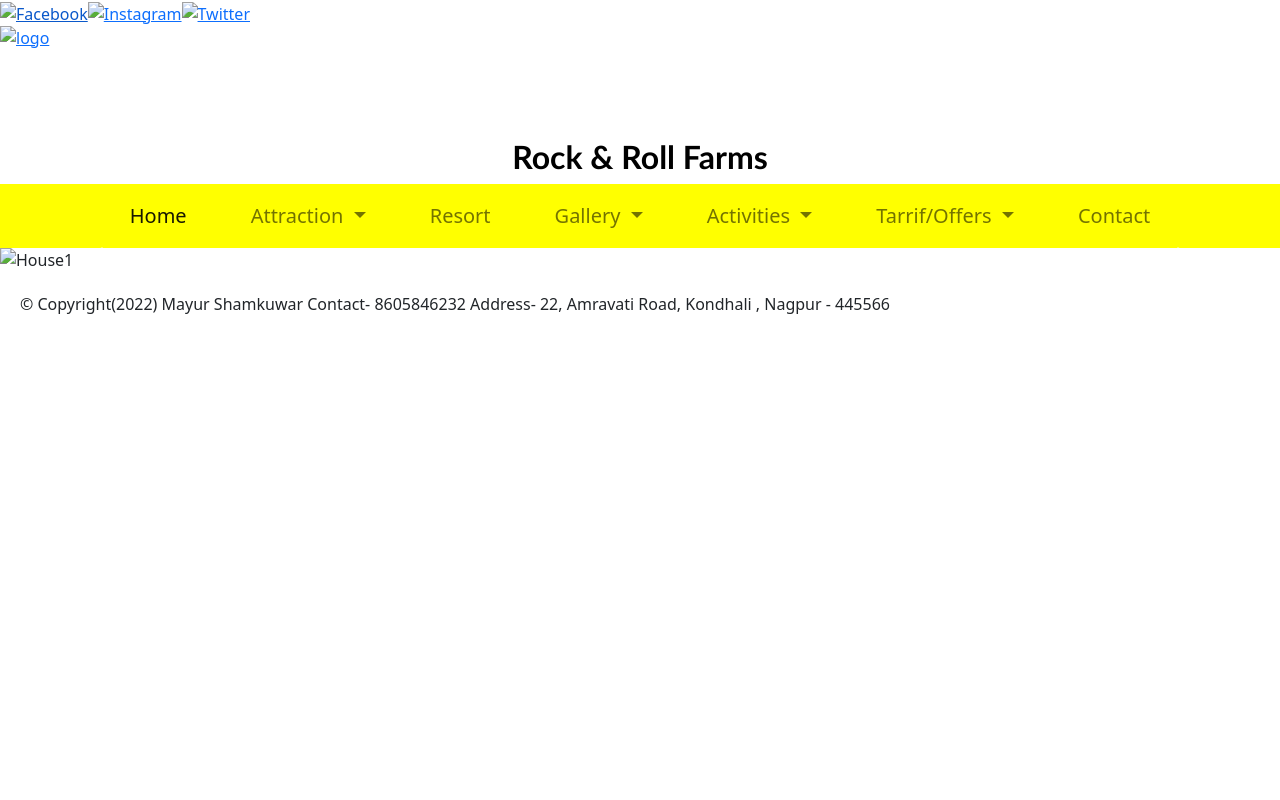
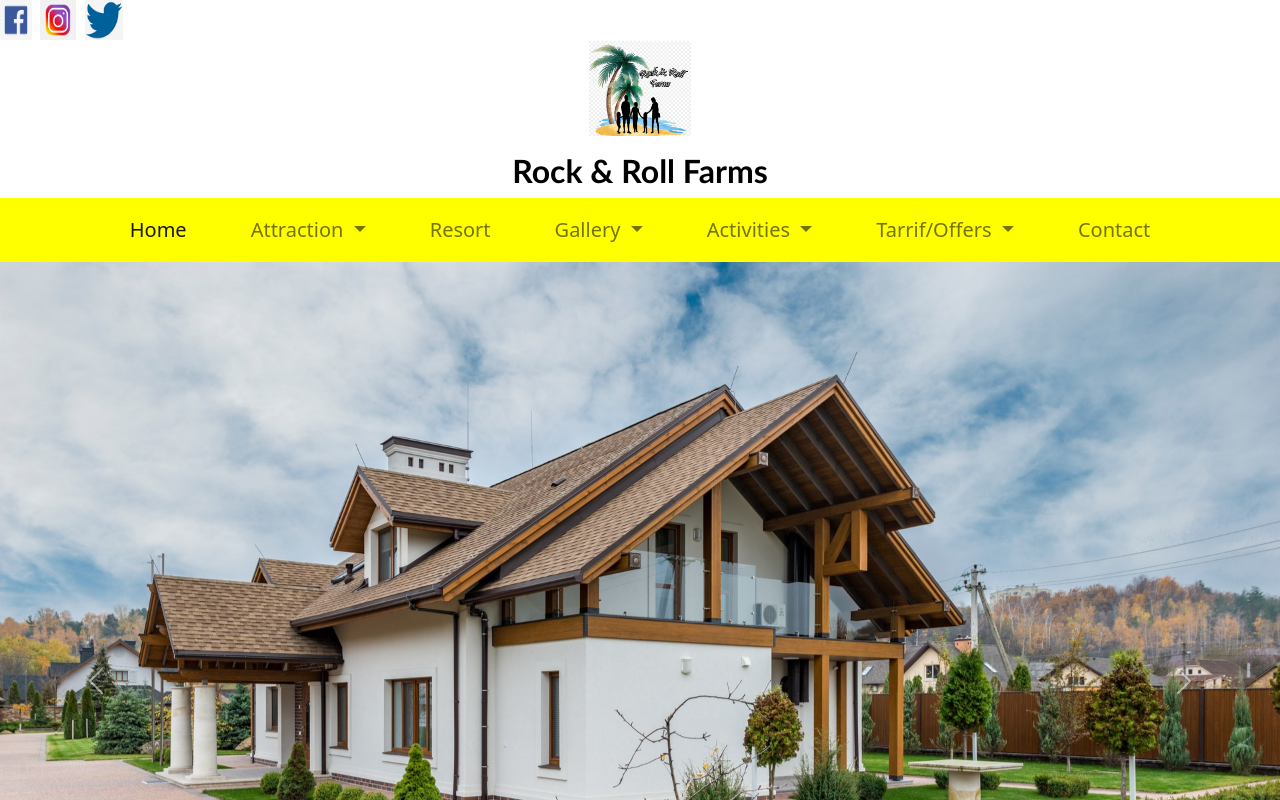
Before and after one commit to mayurshamkuwar1997/Farm, a plain HTML site: page index.html in a window 1280 px wide. Shown: the top 800 px of the page. Drawn offline with nearby package versions, Linux system fonts and the light colour scheme.

Commit message:
set the location of images in html

```diff
--- a/index.html
+++ b/index.html
@@ -24,14 +24,14 @@
     <div style="display: flex;">
       <a href="#"
         ><img
-          src="facebook.png"
+          src="images/facebook.png"
           alt="Facebook"
           padding-left="10%" height=40px width="80%";
       /></a>
 
         <a href="#"
           ><img
-            src="instagram.png"
+            src="images/instagram.png"
             alt="Instagram"
             padding-left="10%" height=40px width="80%";
         /></a>
@@ -39,7 +39,7 @@
 
       <a href="#"
         ><img
-          src="twitter.png"
+          src="images/twitter.png"
           alt="Twitter"
           padding-left="10%" height=40px width="80%";
       /></a>
@@ -47,7 +47,7 @@
     <div>
       <a href="#"
         ><img
-          src="1.png"
+          src="images/1.png"
           alt="logo"
           style="margin: 0 auto; display: block; max-width: 100%; height: 6rem"
       /></a>
@@ -198,16 +198,16 @@
     <div id="carouselExampleInterval" class="carousel slide" data-bs-ride="carousel">
       <div class="carousel-inner">
         <div class="carousel-item active" data-bs-interval="10000">
-          <img src="Ghar 1.jpeg" class="d-block w-100" alt="House1">
+          <img src="images/Ghar 1.jpeg" class="d-block w-100" alt="House1">
         </div>
         <div class="carousel-item" data-bs-interval="2000">
-          <img src="ghar2.webp" class="d-block w-100" alt="House2">
+          <img src="images/ghar2.webp" class="d-block w-100" alt="House2">
         </div>
         <div class="carousel-item">
-          <img src="Ghar 3.jpeg" class="d-block w-100" alt="House3">
+          <img src="images/Ghar 3.jpeg" class="d-block w-100" alt="House3">
         </div>
         <div class="carousel-item">
-          <img src="ghar4.jpg" class="d-block w-100" alt="House4">
+          <img src="images/ghar4.jpg" class="d-block w-100" alt="House4">
         </div>
       </div>
       <button class="carousel-control-prev" type="button" data-bs-target="#carouselExampleInterval" data-bs-slide="prev">
```
